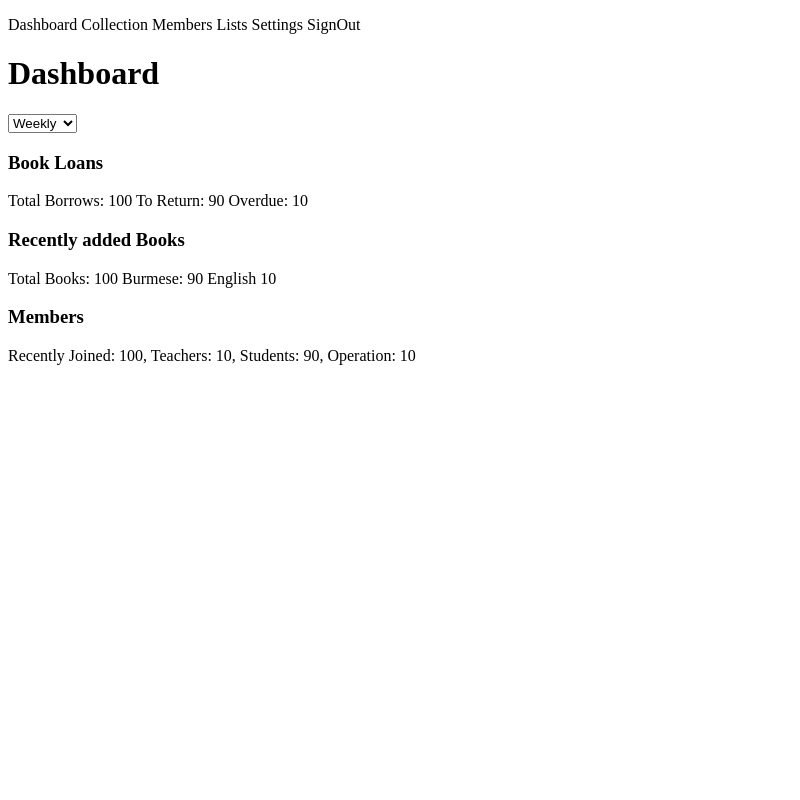
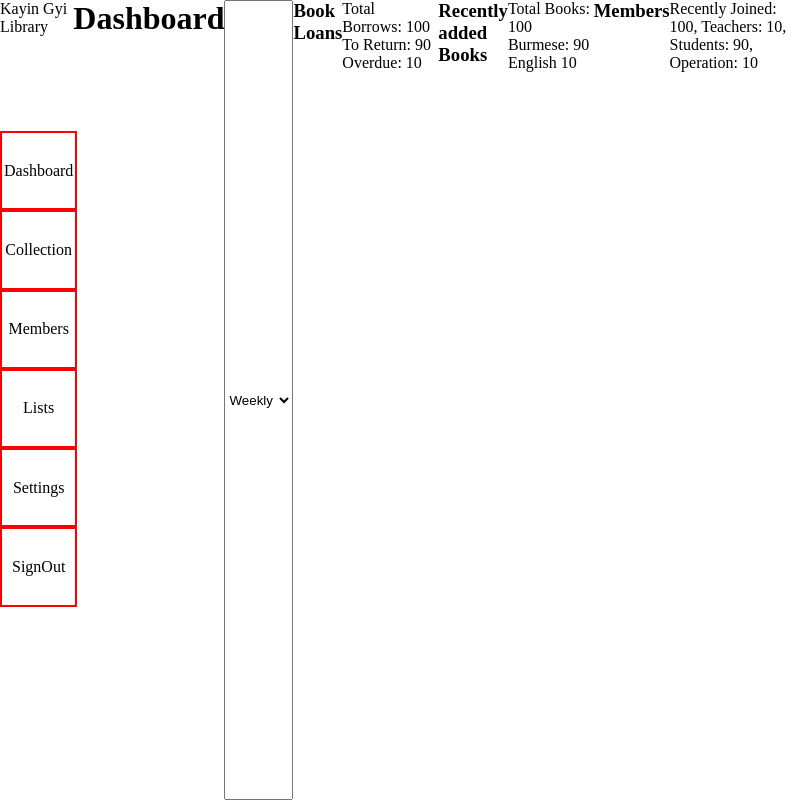
Before and after one commit to Steve-Bright/LibrarySystem-UI, an Electron app: page index.html in a window 800 px wide. Drawn offline with Linux system fonts and the light colour scheme; no server answers.

Commit message:
fixing the universal navigational bar

```diff
--- a/index.html
+++ b/index.html
@@ -35,11 +35,12 @@
 
 <!DOCTYPE html>
     <head>
-
+        <link rel="stylesheet" href="styles/universal.css">
     </head>
 
     <body>
-        <p id="navigationPanel"></p>
+        <div id="navigationPanel">
+        </div>
         <!-- <p>
             <span id="dashboardPage">Dashboard</span>
             <span id="collectionPage">Collection</span>
@@ -65,6 +66,7 @@
         <h3>Members </h3>
         <p>Recently Joined: 100, Teachers: 10, Students: 90, Operation: 10</p>
 
+
     </body>
 
     <script src="./js/homepage.js" defer type="module"></script>
--- a/index.js
+++ b/index.js
@@ -9,14 +9,16 @@ const __dirname = path.dirname(__filename);
 let win;
 const createWindow = () => {
     win = new BrowserWindow({
-      width: 800,
-      height: 600,
+      // width: 800,
+      // height: 600,
+      maximizable: false,
       webPreferences: {
         nodeIntegration: true,
         contextIsolation: true,
         preload: path.join(__dirname, "preload.mjs")
       }
     })
+    win.maximize()
     win.loadFile('index.html')
     // win.removeMenu();
     win.webContents.openDevTools();
--- a/js/universal.js
+++ b/js/universal.js
@@ -1,12 +1,16 @@
 const navigationPanel = document.getElementById('navigationPanel')
 
 navigationPanel.innerHTML = `
-    <span id="dashboardPage">Dashboard</span>
-    <span id="collectionPage">Collection</span>
-    <span id="membersPage">Members</span>
-    <span id="listsPage">Lists</span>
-    <span id="settingsPage">Settings</span>
-    <span id="signOut">SignOut</span>
+    <div id="logoTitle">Kayin Gyi <br> Library</div>
+    <div id="navigationPages">
+        <div class="navigationTitle">Dashboard</div>
+        <div class="navigationTitle">Collection</div>
+        <div class="navigationTitle">Members</div>
+        <div class="navigationTitle">Lists</div>
+        <div class="navigationTitle">Settings</div>
+        <div class="navigationTitle">SignOut</div>
+    </div>
+    <div id="whiteSpace"></div>
 `
 
 
--- /dev/null
+++ b/styles/universal.css
@@ -0,0 +1,43 @@
+*{
+    margin: 0;
+    padding: 0;
+}
+
+
+body{
+    display: flex;
+}
+
+#navigationPanel{
+    width: 20%;
+    height: 100vh;
+    display: flex;
+    /* position:fixed; */
+    flex-direction: column;
+    align-items: center;
+    justify-content: center;
+}
+
+#logoTitle{
+    width: 100%;
+    height: 18%;
+
+}
+
+#navigationPages{
+    height: 62%;
+    width: 100%;
+}
+
+#whiteSpace{
+    height: 30%;
+}
+
+.navigationTitle{
+    width: 100%;
+    height: 16.7%;
+    border: 2px red solid;
+    display: flex;
+    align-items: center;
+    justify-content: center;
+}
```
